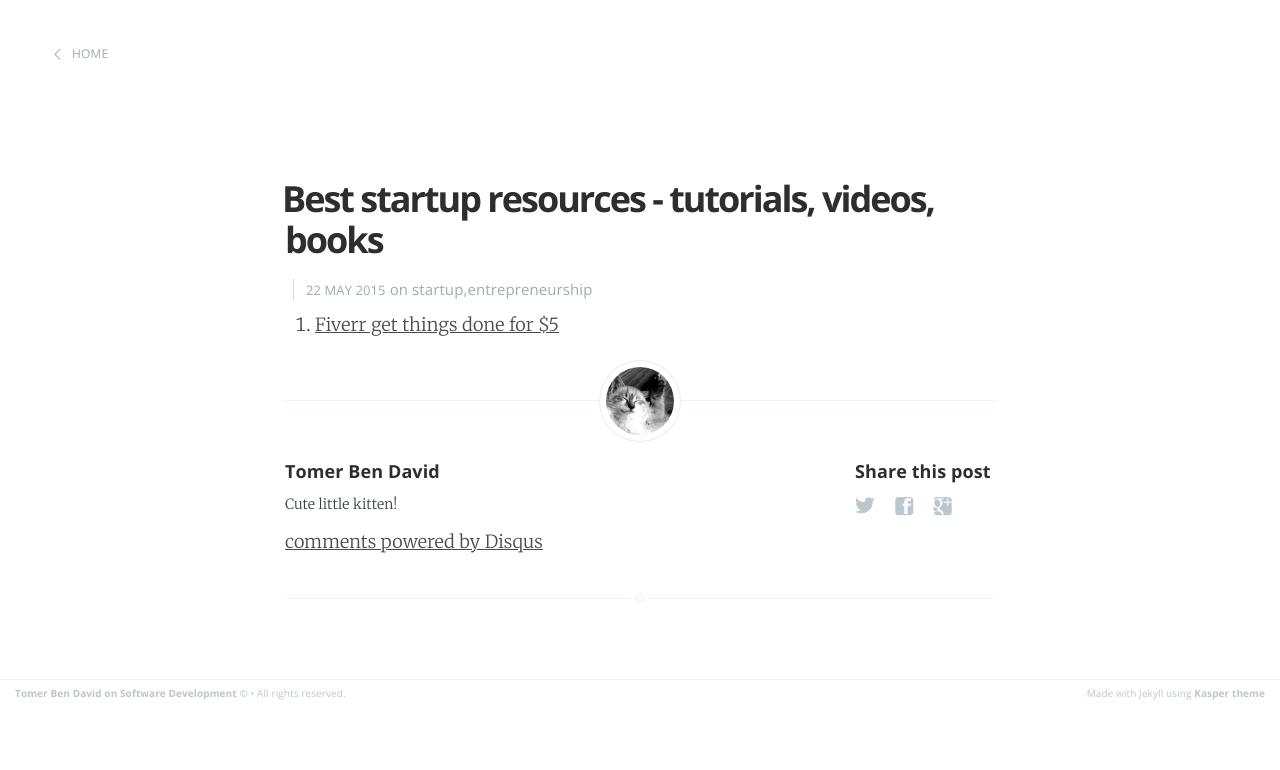
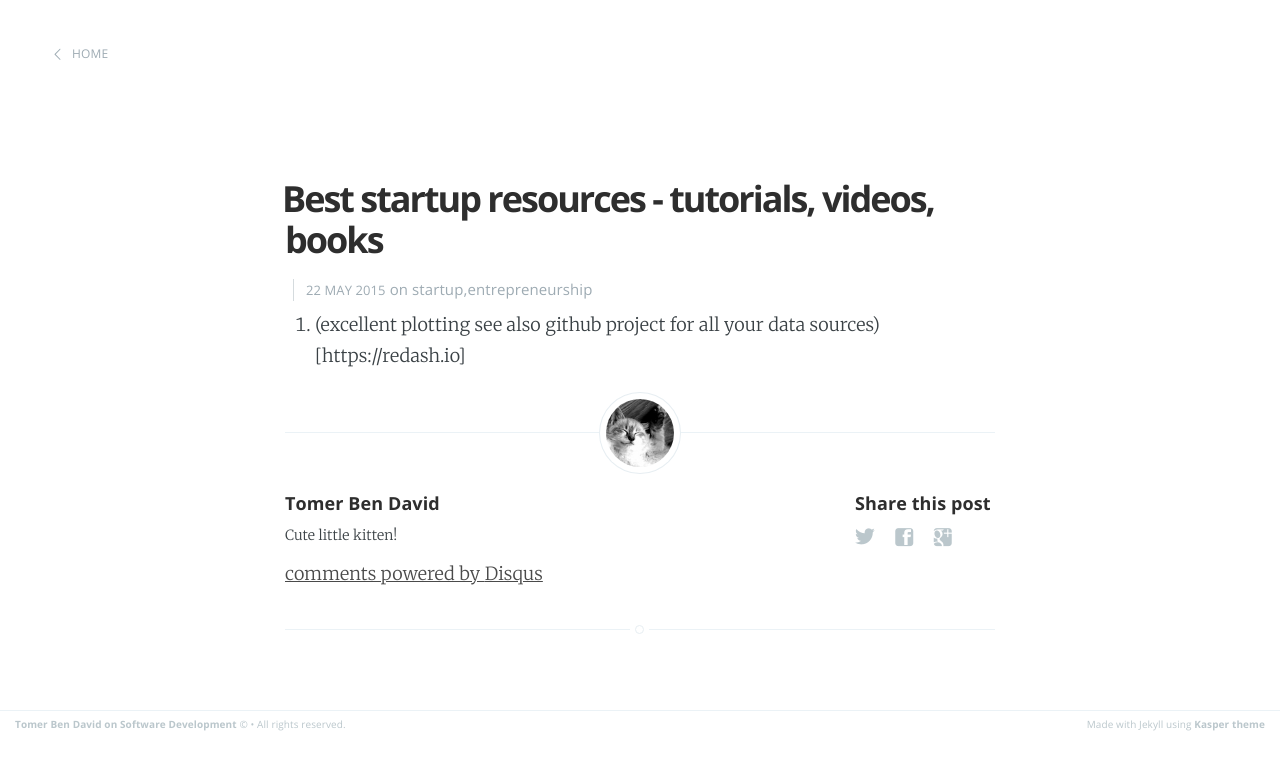
Before and after one commit to tomer-ben-david/tomer-ben-david.github.io.jekyll, a Jekyll site: the page built from _posts/2015/2015-05-22-best-startup-resources-tutorials-books-videos.markdown, in a window 1280 px wide. Shown: the top 770 px of the page. Built offline with Jekyll 4.4.1, drawn with Linux system fonts in a browser that asks for light colours; comment, search, counter and statistics services are not loaded.

```diff
--- a/_posts/2015/2015-05-22-best-startup-resources-tutorials-books-videos.markdown
+++ b/_posts/2015/2015-05-22-best-startup-resources-tutorials-books-videos.markdown
@@ -5,4 +5,4 @@
 categories: startup,entrepreneurship
 comments: true
 ---
-1. [Fiverr get things done for $5](http://fiverr.com)
+1. (excellent plotting see also github project for all your data sources)[https://redash.io]
```
